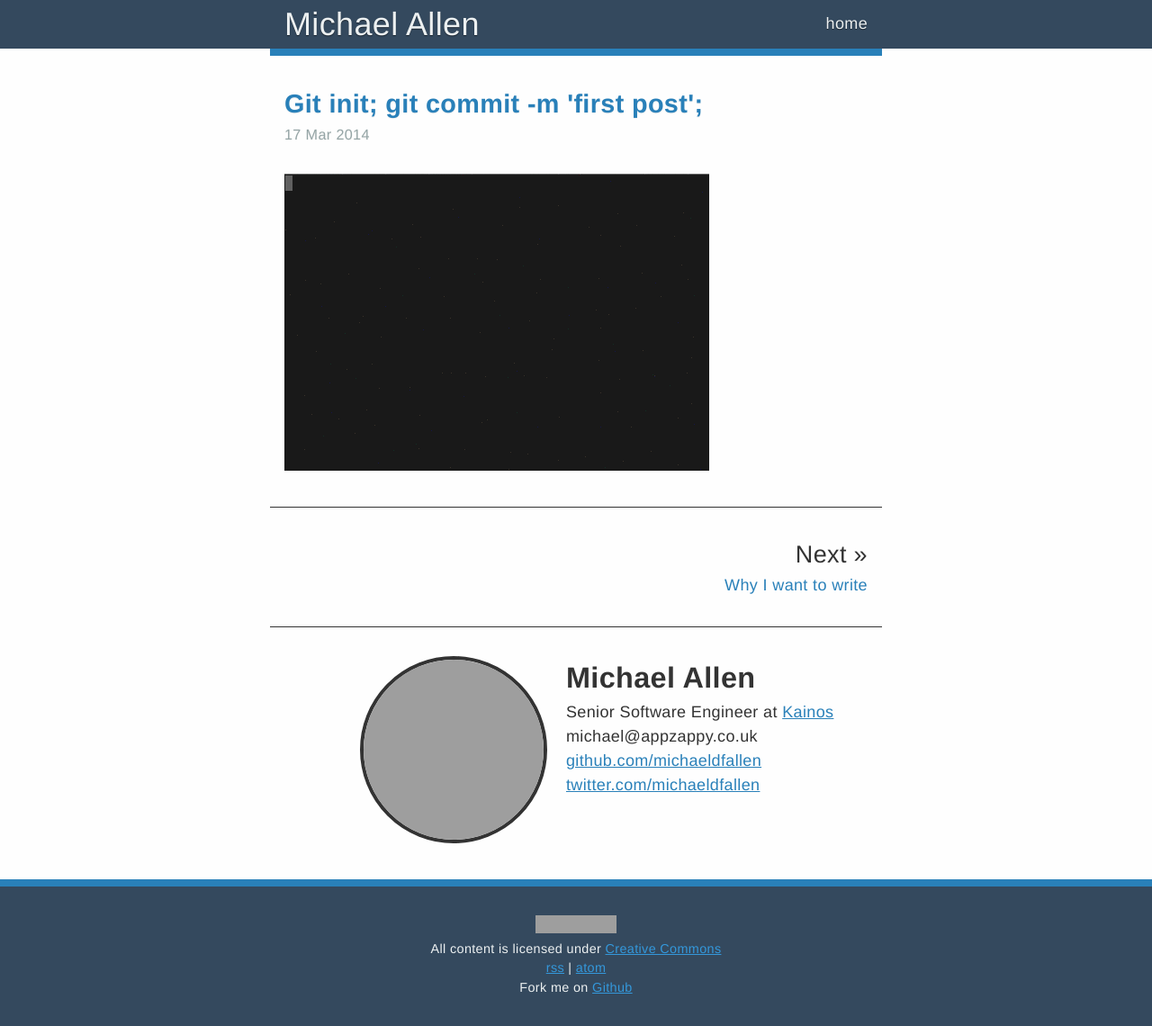
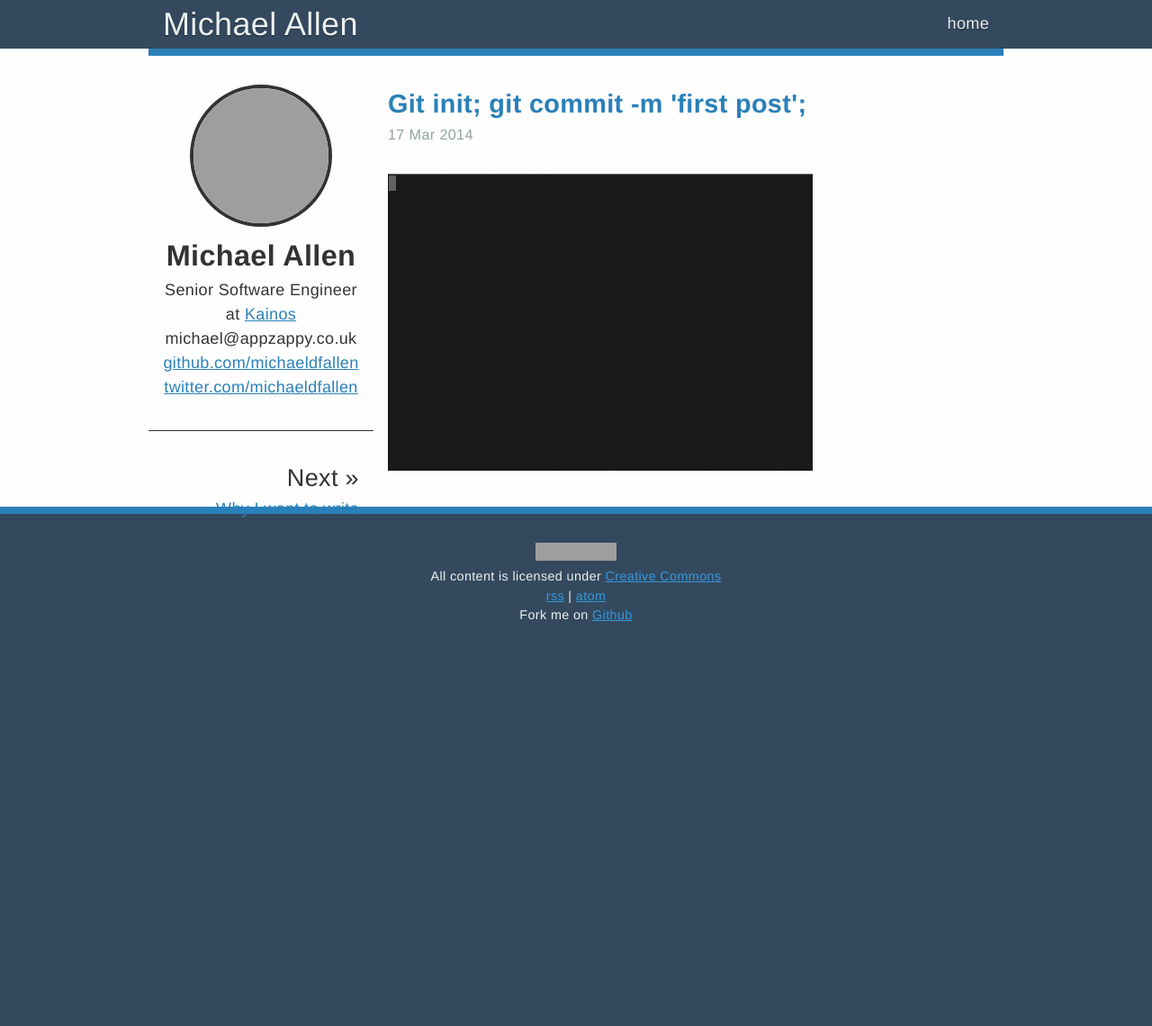
Before and after one commit to michaeldfallen/michaeldfallen.github.io, a Jekyll site: the page built from _posts/2014-03-17-git-init-git-commit-first-post.markdown, in a window 1280 px wide. Shown: the whole page at 90% size. Built offline with Jekyll 4.4.1, drawn with Linux system fonts in a browser that asks for light colours; Markdown is read by kramdown in place of the engine named in the settings; after the commit the page ends 900 px from its top, so only the background shows below that; grey boxes are pictures that could not be loaded.

Commit message:
moved the flair and next/previous links to a sidebar when screen is wide

```diff
--- a/_layouts/post.html
+++ b/_layouts/post.html
@@ -34,7 +34,8 @@ layout: default
       </ul>
     </section>
   {% endif %}
-    <section>
+    <section class="flair">
       {% include flair.html %}
     </section>
 </nav>
+<div class="clearfix"></div>
--- a/css/responsive.css
+++ b/css/responsive.css
@@ -104,10 +104,69 @@
   html {
     font-size: 18px;
   }
+  body {
+    background: #fefefe;
+  }
+
+  main > article {
+    margin-left: 250px;
+    width: 700px;
+  }
+
+  section.gravatar img {
+    width: 150px;
+    height: 150px;
+  }
+  section.gravatar,
+  section.contact {
+    display: block;
+    padding: 0;
+    width: initial;
+    text-align: center;
+  }
+
+  section.flair {
+    position: absolute;
+    top:0;
+  }
+
+  section.pagination {
+    border-top: 1px solid #333;
+    position: relative;
+    top: 400px;
+  }
+
+  section.pagination li {
+    display: block;
+    width: 100%;
+  }
+
+  nav > section {
+    border-top: none;
+    padding: 32px 16px;
+  }
+
+  main > nav {
+    border-top: 8px solid #2980b9;
+    padding: 16px 0;
+    width: 250px;
+    position: absolute;
+    top: 0px;
+    left: 0px;
+  }
+
+  .clearfix {
+    clear: both;
+  }
+
   body > header > hgroup,
-  main > article,
-  main > nav {
+  main {
+    position: relative;
+    width: 950px;
     margin: 0 auto;
-    width: 680px;
+  }
+
+  footer {
+    clear:both;
   }
 }
```
